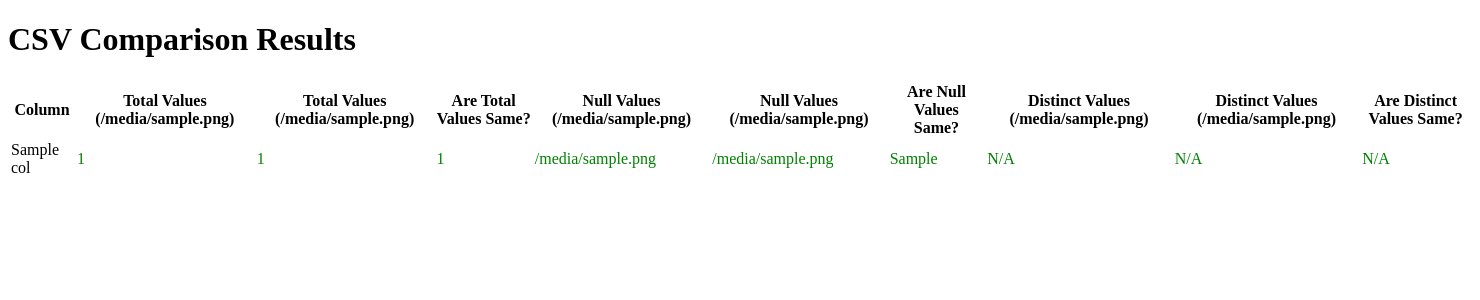
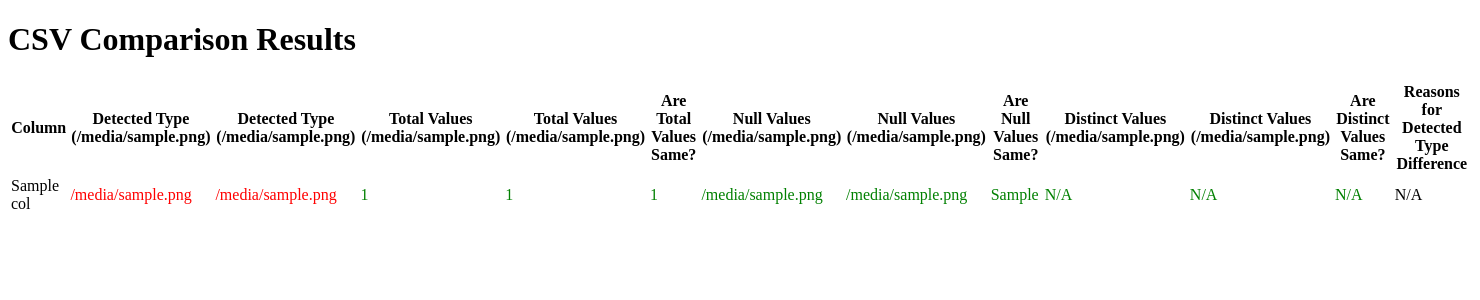
Before and after one commit to acherrered/CSV-vs-CSV, a Flask app: template templates/results.html in a window 1480 px wide. Shown: the top 300 px of the page. Run offline with Flask 2, Linux system fonts and the light colour scheme; the template is opened without the code that fills it: most values are stand-ins (such as "Sample title", 1, 10 or a date in 2020).

Commit message:
Update
Update

```diff
--- a/main.py
+++ b/main.py
@@ -1,9 +1,15 @@
 from flask import Flask, render_template, request, session, redirect, url_for
 import pandas as pd
 import numpy as np
+import openai
+import os
+
+my_secret = os.environ['keygpt']
+
+openai.api_key = my_secret
 
 app = Flask(__name__)
-app.secret_key = 'your secret key'  # change this to a real secret key
+app.secret_key = my_secret  # change this to a real secret key
 
 @app.route('/', methods=['GET', 'POST'])
 def upload_file():
@@ -17,7 +23,7 @@ def upload_file():
         result1 = analyse_df(df1)
         result2 = analyse_df(df2)
 
-        comparison = compare_results(result1, result2)
+        comparison = compare_results(result1, result2, df1, df2)  # Pass df1 and df2 to compare_results
 
         # Save the results and filenames in session
         session['comparison'] = comparison.to_dict()
@@ -28,6 +34,7 @@ def upload_file():
 
     return render_template('upload.html')
 
+
 @app.route('/results', methods=['GET'])
 def results():
     # Retrieve the results and filenames from session
@@ -37,52 +44,53 @@ def results():
     return render_template('results.html', comparison=comparison, filename1=filename1, filename2=filename2)
 
 
-
 def analyse_df(df):
     result = {}
     for col in df.columns:
         # Detect column type
-        col_type = df[col].dtypes
+        detected_type = str(df[col].dtypes)
 
-        if np.issubdtype(col_type, np.number):
+        if np.issubdtype(detected_type, np.number):
             # For numeric columns
-            result[col] = {
-                'sum': df[col].sum(),
-                'null_values': df[col].isnull().sum(),
-                'total_values': df[col].count()
-            }
-        elif np.issubdtype(col_type, np.bool_):
+            value_type = 'numeric'
+        elif np.issubdtype(detected_type, np.bool_):
             # For boolean columns
-            result[col] = {
-                'true_values': df[col].sum(),
-                'false_values': len(df[col]) - df[col].sum(),
-                'null_values': df[col].isnull().sum(),
-                'total_values': df[col].count()
-            }
-        elif col_type == 'object':
+            value_type = 'boolean'
+        elif detected_type == 'object':
             # For string columns
-            result[col] = {
-                'total_values': df[col].replace('', np.nan).count(),
-                'distinct_values': len(df[col].unique()),
-                'null_values': df[col].isnull().sum()
-            }
-        elif np.issubdtype(col_type, np.datetime64):
+            value_type = 'string'
+        elif np.issubdtype(detected_type, np.datetime64):
             # For date columns
-            result[col] = {
-                'sum': pd.to_datetime(df[col]).astype(int).sum(),
-                'null_values': df[col].isnull().sum(),
-                'total_values': df[col].count()
-            }
+            value_type = 'datetime'
+
+        result[col] = {
+            'type': value_type,
+            'detected_type': detected_type,
+            'total_values': df[col].count(),
+            'null_values': df[col].isnull().sum()
+        }
+
+        # If column is of type 'object', 'float64', or 'bool', calculate distinct values
+        if detected_type in ['object', 'float64', 'bool']:
+            result[col]['distinct_values'] = len(df[col].unique())
 
     # Convert result to DataFrame for serializability
     return pd.DataFrame(result)
 
 
-def compare_results(result1, result2):
+def compare_results(result1, result2, df1, df2):
     comparison = {}
     for col in result1:
         if col in result2:  # check if column exists in both dataframes
+            value1 = df1[col].mode().iloc[0] if not df1[col].isnull().all() else 'N/A'  # calculate mode for file1
+            value2 = df2[col].mode().iloc[0] if not df2[col].isnull().all() else 'N/A'  # calculate mode for file2
             comparison[col] = {
+                'type': result1[col]['type'],  # add column type
+                'detected_type_file1': result1[col]['detected_type'],
+                'detected_type_file2': result2[col]['detected_type'],
+                'detected_type_same': result1[col]['detected_type'] == result2[col]['detected_type'],
+                'most_common_value_file1': value1,
+                'most_common_value_file2': value2,
                 'total_values_file1': result1[col]['total_values'],
                 'total_values_file2': result2[col]['total_values'],
                 'total_values_same': result1[col]['total_values'] == result2[col]['total_values'],
@@ -97,9 +105,35 @@ def compare_results(result1, result2):
                     'distinct_values_same': result1[col]['distinct_values'] == result2[col]['distinct_values']
                 })
 
+            if result1[col]['detected_type'] != result2[col]['detected_type']:
+                detected_type1 = result1[col]['detected_type']
+                detected_type2 = result2[col]['detected_type']
+                sample1 = df1[col].dropna().sample(min(5, len(df1[col].dropna()))).tolist()  # sample from file1print
+                print(sample1)
+                sample2 = df2[col].dropna().sample(min(5, len(df2[col].dropna()))).tolist()  # sample from file2
+                print(sample2)
+                sample1_str = [str(val) if isinstance(val, bool) else val for val in sample1]
+                sample2_str = [str(val) if isinstance(val, bool) else val for val in sample2]
+                print(sample1_str)
+                print(sample2_str)
+                prompt = f"in 200 words maximum Why might pandas detect the values {sample1_str} with the detected type '{detected_type1}' and the values {sample2_str} with the detected type '{detected_type2}' by illustrating with the values?"
+                print(prompt)  # This will print the prompt
+                response = openai.Completion.create(
+                engine="text-davinci-002",
+                prompt=prompt,
+                max_tokens=300
+)
+
+                comparison[col].update({
+                    'reason_for_different_types': response.choices[0].text.strip()
+                })
+
     # Convert comparison to DataFrame for serializability
     return pd.DataFrame(comparison)
 
 
+
+
+
 if __name__ == '__main__':
     app.run(host='0.0.0.0', port=81)
--- a/pyproject.toml
+++ b/pyproject.toml
@@ -10,6 +10,7 @@ Flask = "^2.1.3"
 poetry = "1.1.13"
 numpy = "^1.25.2"
 pandas = "^2.0.3"
+openai = "^0.27.8"
 
 [tool.poetry.dev-dependencies]
 debugpy = "^1.6.2"
--- a/templates/results.html
+++ b/templates/results.html
@@ -2,12 +2,19 @@
 <html>
     <head>
         <title>CSV Comparison Results</title>
+        <style>
+            tr {
+                border-top: 1px solid lightgrey;
+            }
+        </style>
     </head>
     <body>
         <h1>CSV Comparison Results</h1>
         <table>
             <tr>
                 <th>Column</th>
+                <th>Detected Type ({{ filename1 }})</th>
+                <th>Detected Type ({{ filename2 }})</th>
                 <th>Total Values ({{ filename1 }})</th>
                 <th>Total Values ({{ filename2 }})</th>
                 <th>Are Total Values Same?</th>
@@ -17,10 +24,13 @@
                 <th>Distinct Values ({{ filename1 }})</th>
                 <th>Distinct Values ({{ filename2 }})</th>
                 <th>Are Distinct Values Same?</th>
+                <th>Reasons for Detected Type Difference</th>
             </tr>
             {% for col, values in comparison.items() %}
                 <tr>
                     <td>{{ col }}</td>
+                    <td style="color: {{ 'green' if values.detected_type_same else 'red' }}">{{ values.detected_type_file1 }}</td>
+                    <td style="color: {{ 'green' if values.detected_type_same else 'red' }}">{{ values.detected_type_file2 }}</td>
                     <td style="color: {{ 'green' if values.total_values_same else 'red' }}">{{ values.total_values_file1 }}</td>
                     <td style="color: {{ 'green' if values.total_values_same else 'red' }}">{{ values.total_values_file2 }}</td>
                     <td style="color: {{ 'green' if values.total_values_same else 'red' }}">{{ values.total_values_same }}</td>
@@ -30,6 +40,7 @@
                     <td style="color: {{ 'green' if values.distinct_values_same else 'red' if 'distinct_values_same' in values else 'black' }}">{{ values.distinct_values_file1 if 'distinct_values_file1' in values else 'N/A' }}</td>
                     <td style="color: {{ 'green' if values.distinct_values_same else 'red' if 'distinct_values_same' in values else 'black' }}">{{ values.distinct_values_file2 if 'distinct_values_file2' in values else 'N/A' }}</td>
                     <td style="color: {{ 'green' if values.distinct_values_same else 'red' if 'distinct_values_same' in values else 'black' }}">{{ values.distinct_values_same if 'distinct_values_same' in values else 'N/A' }}</td>
+                    <td>{{ values.reason_for_different_types if 'reason_for_different_types' in values else 'N/A' }}</td>
                 </tr>
             {% endfor %}
         </table>
--- a/templates/upload.html
+++ b/templates/upload.html
@@ -1,10 +1,10 @@
 <!DOCTYPE html>
 <html>
     <head>
-        <title>Upload CSV Files</title>
+        <title>Upload CSV Files (UTF-8 only)</title>
     </head>
     <body>
-        <h1>Upload CSV Files</h1>
+        <h1>Upload CSV Files (UTF-8 only)</h1>
         <form method="POST" enctype="multipart/form-data">
             <p>
                 <input type="file" name="file1" required>
```
Also changed, not shown: 1 other file. Lines whose indentation alone changed are shown as unchanged.
